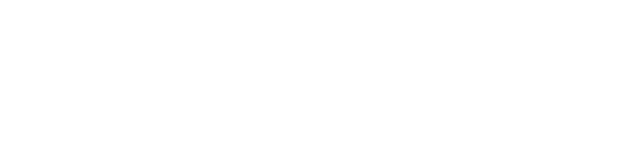
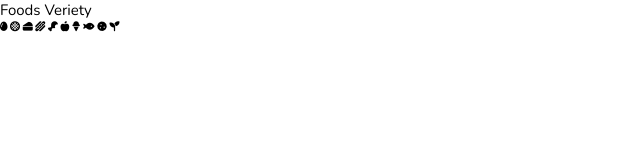
Before and after one commit to imvivekanand/foods_app_html_css_js_simple_landing_page, a plain HTML site: page index.html in a window 1280 px wide. Shown: the whole page, without its empty margins (0-640 px from the left). Drawn offline with nearby package versions, Linux system fonts and the light colour scheme.

Commit message:
common styles defined

```diff
--- a/index.html
+++ b/index.html
@@ -4,10 +4,29 @@
     <meta charset="UTF-8">
     <meta name="viewport" content="width=device-width, initial-scale=1.0">
     <title>Foods</title>
-    <link rel="stylrsheet" href="./style.css">
+    <link rel="stylesheet" href="./style.css">
     <link rel="stylesheet" href="https://cdnjs.cloudflare.com/ajax/libs/font-awesome/6.4.2/css/all.min.css">
 </head>
 <body>
+    <div class="container">
+        <section class="section-1">
+            <h1 class="section-heading">
+                Foods Veriety
+            </h1>
+            <div class="section-1-icons">
+                <i class="fas fa-egg"></i>
+                <i class="fas fa-stroopwafel"></i>
+                <i class="fas fa-cheese"></i>
+                <i class="fas fa-hotdog"></i>
+                <i class="fas fa-drumstick-bite"></i>
+                <i class="fas fa-apple-alt"></i>
+                <i class="fas fa-ice-cream"></i>
+                <i class="fas fa-fish"></i>
+                <i class="fas fa-cookie"></i>
+                <i class="fas fa-seedling"></i>
+            </div>
+        </section>
+    </div>
     <script src="./script.js"></script>
 </body>
 </html>
--- a/style.css
+++ b/style.css
@@ -0,0 +1,14 @@
+@import url('https://fonts.googleapis.com/css2?family=Caveat&family=Nunito+Sans:opsz,wght@6..12,200;6..12,300;6..12,400;6..12,500;6..12,600;6..12,700;6..12,800;6..12,900;6..12,1000&family=Nunito:wght@200;300;400;500;600;700;800;900;1000&display=swap');
+*{
+    margin: 0;
+    padding: 0;
+    box-sizing: border-box;
+    text-decoration: none;
+    outline: none;
+    font-family: "Nunito", sans-serif;
+    font-weight: 400;
+}
+
+html{
+    font-size: 62.5%;
+}
```
